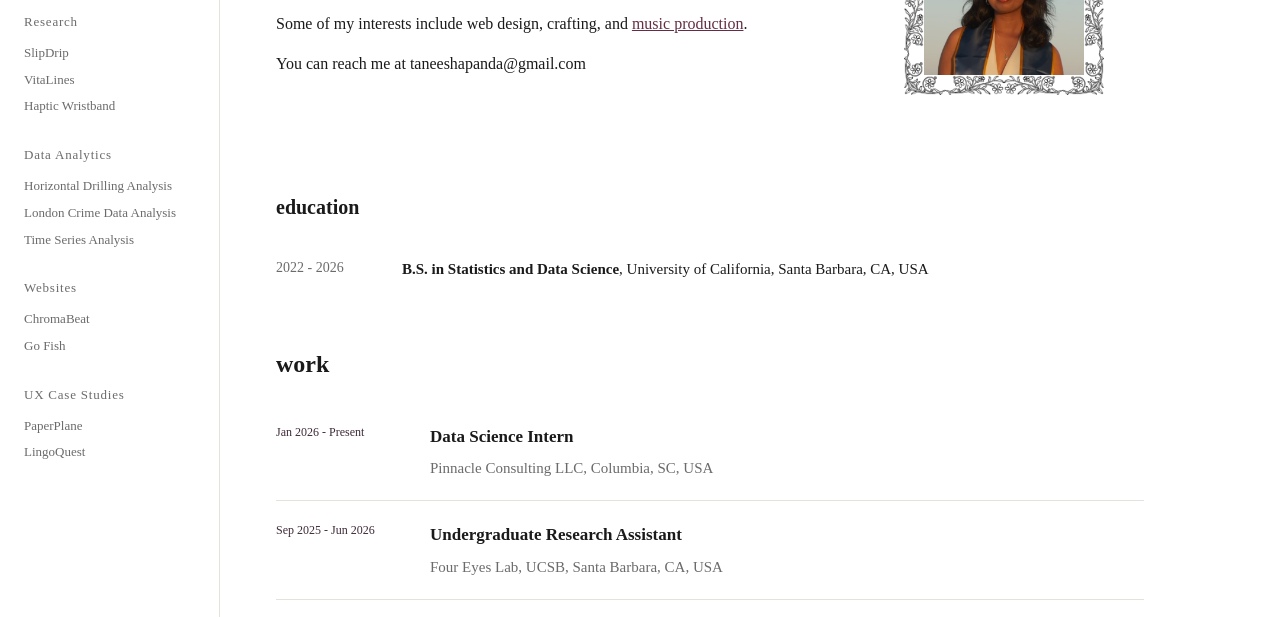
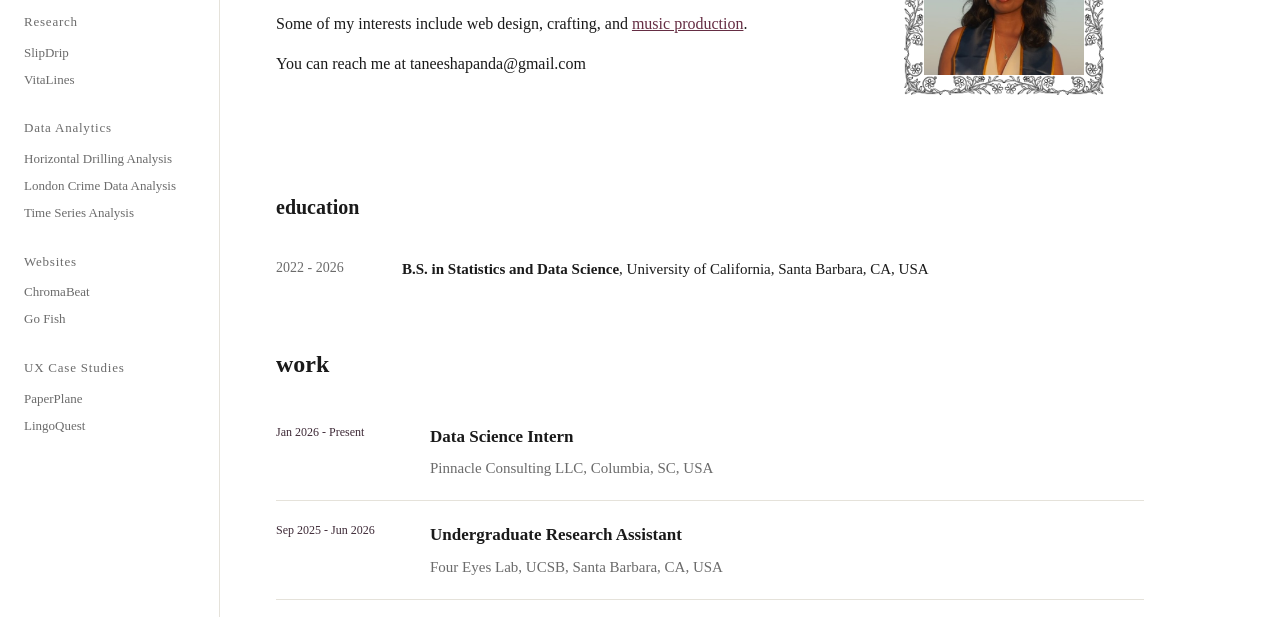
Before and after one commit to taneeshapanda21/portfolio, a plain HTML site: page index.html in a window 1280 px wide. Shown: the part 169-786 px from the top of the page. Drawn offline with Linux system fonts and the light colour scheme.

Commit message:
edit navbar

```diff
--- a/index.html
+++ b/index.html
@@ -27,7 +27,6 @@
     <h3>Research</h3>
     <a href="slipdrip.html">SlipDrip</a>
     <a href="vitalines.html">VitaLines</a>
-    <a href="wristband.html">Haptic Wristband</a>
   </div>
 
   <div class="nav-group">
```
Also changed, not shown: chromabeat.html (+0 -1 lines), horizontal-drilling.html (+0 -1 lines), index0.html (+0 -1 lines), london-crime.html (+0 -1 lines), paperplane.html (+0 -1 lines), slipdrip.html (+0 -1 lines), vitalines.html (+0 -1 lines).
